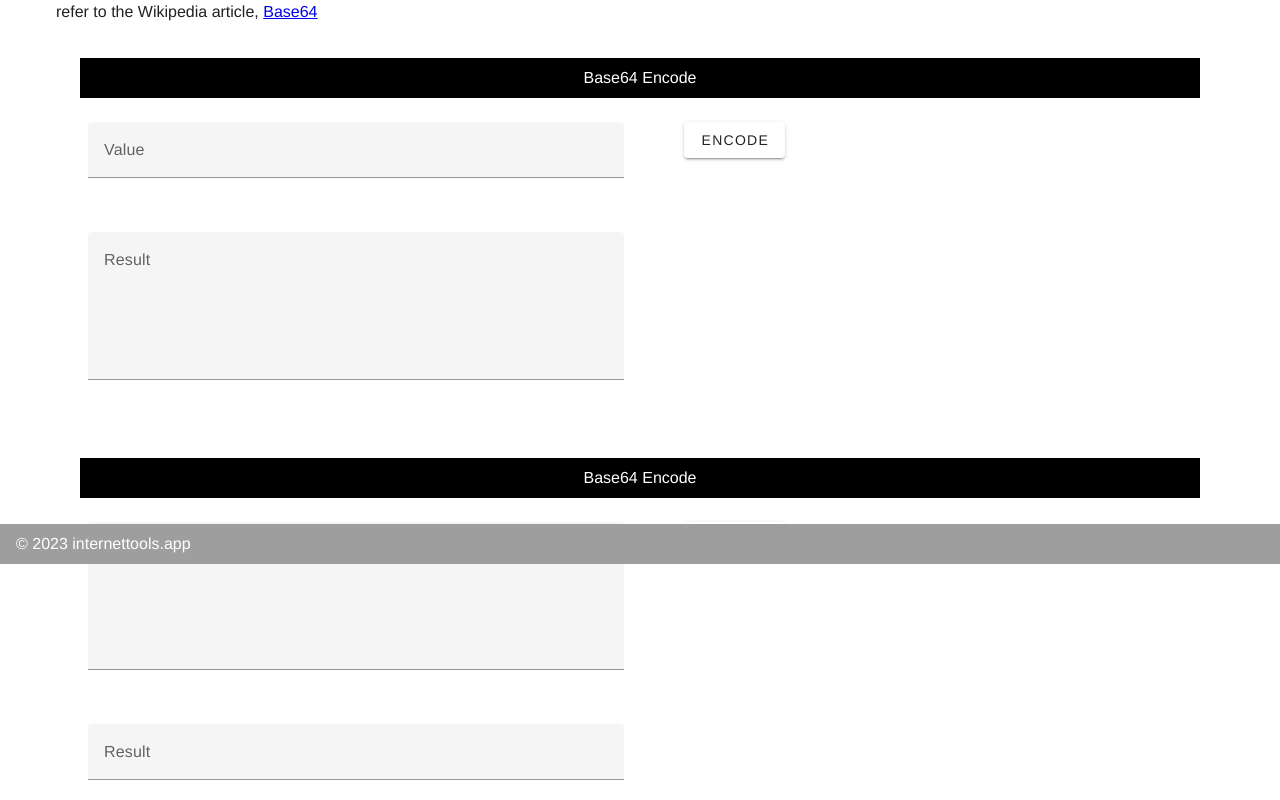
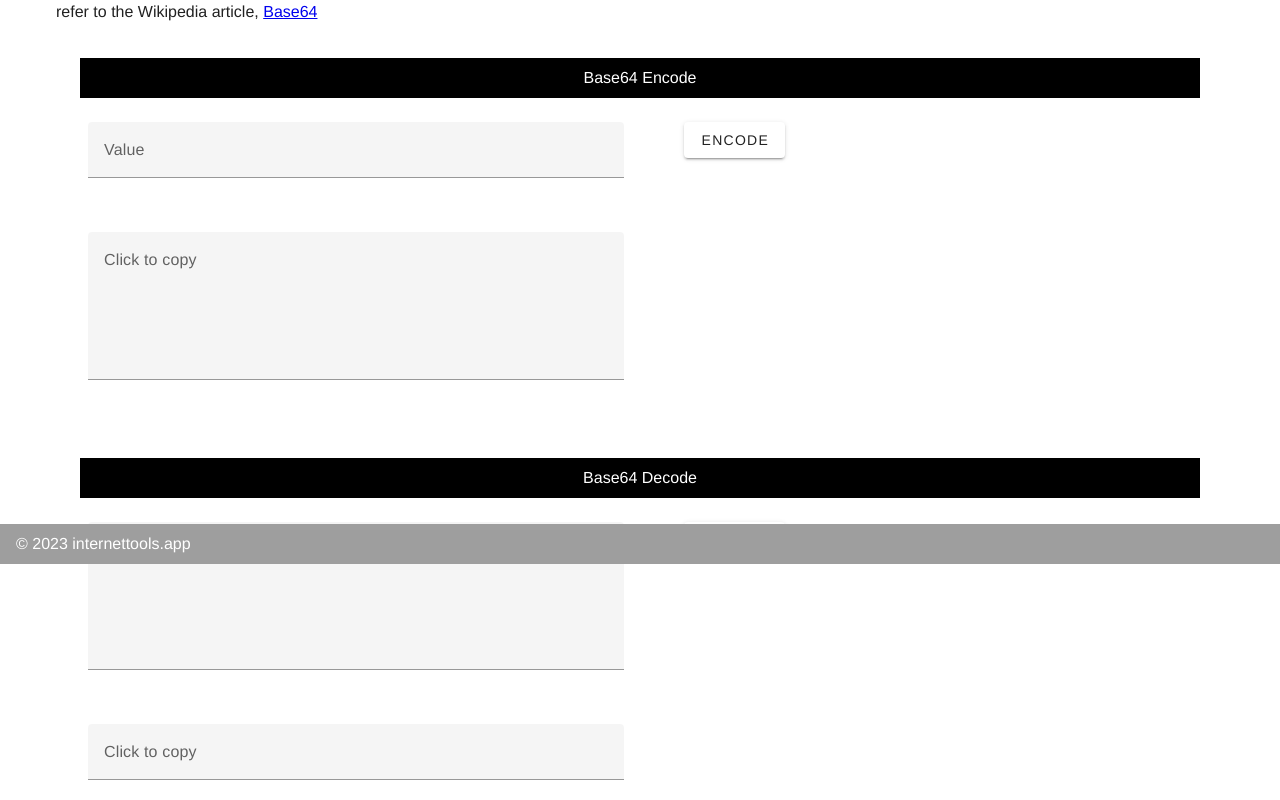
Before and after one commit to butler1970/vue, a Vue app: page /base64 in a window 1280 px wide. Shown: the part 236-1036 px from the top of the page. Built offline with nearby package versions, Linux system fonts and the light colour scheme.

Commit message:
Added Base64Page.  Work in progress.

```diff
--- a/src/components/Base64Page.vue
+++ b/src/components/Base64Page.vue
@@ -32,7 +32,7 @@
     <v-row no-gutters>
       <v-col cols="12" md="6">
         <v-sheet color="secondary" class="pa-2 ma-2">
-          <v-textarea label="Result" v-model="base64Encode.result"></v-textarea>
+          <v-textarea label="Click to copy" v-model="base64Encode.result" readonly @click="copy(base64Encode.result)"></v-textarea>
         </v-sheet>
       </v-col>
     </v-row>
@@ -43,7 +43,7 @@
     <v-row no-gutters>
       <v-col cols="12">
         <v-sheet color="primary" class="pa-2 ma-2">
-          Base64 Encode
+          Base64 Decode
         </v-sheet>
       </v-col>
     </v-row>
@@ -62,7 +62,7 @@
     <v-row no-gutters>
       <v-col cols="12" md="6">
         <v-sheet color="secondary" class="pa-2 ma-2">
-          <v-text-field label="Result" v-model="base64Decode.result"></v-text-field>
+          <v-text-field label="Click to copy" v-model="base64Decode.result" readonly @click="copy(base64Decode.result)"></v-text-field>
         </v-sheet>
       </v-col>
     </v-row>
@@ -71,6 +71,8 @@
 </template>
 
 <script>
+import { Clipboard } from 'v-clipboard';
+
 export default {
   name: 'Base64Page',
   data() {
@@ -91,7 +93,10 @@ export default {
     },
     decode(input) {
       this.base64Decode.result = atob(input);
-    }
+    },
+    copy(e) {
+      Clipboard.copy(e);
+    },
   }
 }
 </script>
--- a/src/components/MyIPPage.vue
+++ b/src/components/MyIPPage.vue
@@ -67,7 +67,7 @@ export default {
     },
     copy(e) {
       Clipboard.copy(e);
-    }
+    },
   }
 }
 </script>
```
